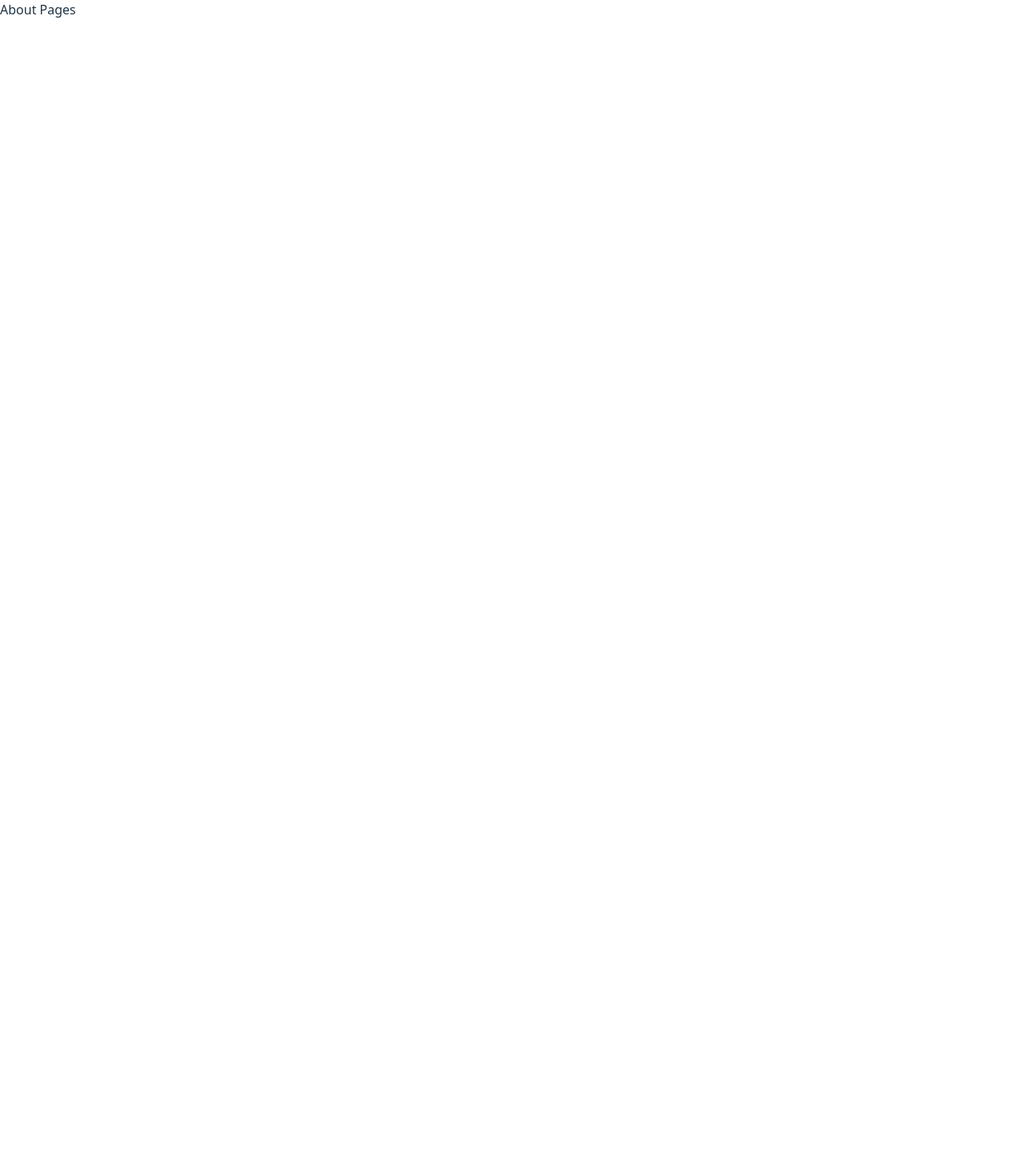
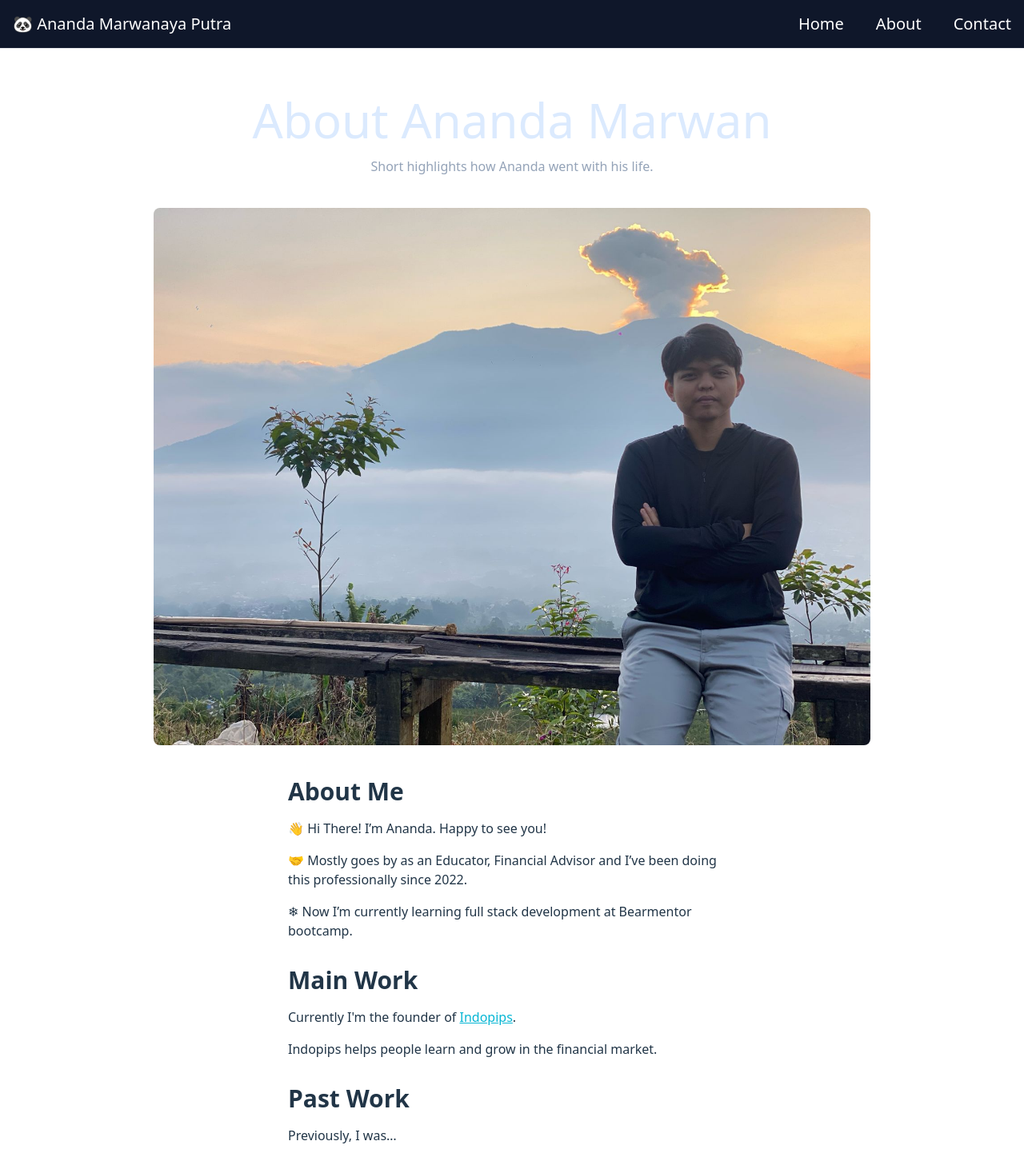
Before and after one commit to anandamarwan/anandamarwan.com, a React (Vite) app: page /about in a window 1280 px wide. Shown: the top 1452 px of the page at 80% size. Before the commit the page ends 800 px from the top, so only its background shows below. Built offline with nearby package versions, Linux system fonts and the light colour scheme.

Commit message:
feat: create about.tsx

```diff
--- a/src/routes/about.tsx
+++ b/src/routes/about.tsx
@@ -1,7 +1,107 @@
+import { ReactNode } from "react";
+import { HeaderRoute } from "./header";
+import { FooterRoute } from "./footer";
+
 export function AboutRoute() {
   return (
-    <div>
-      <h1>About Pages</h1>
+    <div className="p-10">
+      <HeaderRoute />
+      <main className="mt-4">
+        <Introduction />
+        <Photo />
+        <AboutMe />
+      </main>
+      <FooterRoute />
     </div>
   );
 }
+
+function Introduction() {
+  return (
+    <div className="mt-20 flex flex-col justify-center space-y-4">
+      <div className="text-center">
+        <h1 className="text-4xl sm:text-7xl md:text-6xl">
+          <span className="text-blue-100">About </span>
+          <span className="text-blue-100">Ananda Marwan</span>
+        </h1>
+      </div>
+      <div>
+        <p className="text-slate-400 text-center">
+          Short highlights how Ananda went with his life.
+        </p>
+      </div>
+    </div>
+  );
+}
+
+function Photo() {
+  return (
+    <div className="m-10 flex justify-center">
+      <img
+        className="max-w-4xl rounded-lg"
+        src="/images/photo-about.jpeg"
+        alt="Photo of Ananda Marwan"
+      />
+    </div>
+  );
+}
+
+interface SectionProps {
+  title: string;
+  children: ReactNode;
+}
+
+function AboutMe() {
+  return (
+    <div className="mx-10 lg:mx-80 text-left space-y-8">
+      <Section title="About Me">
+        <p>👋 Hi There! I’m Ananda. Happy to see you!</p>
+        <p>
+          🤝 Mostly goes by as an Educator, Financial Advisor and I’ve been
+          doing this professionally since 2022.
+        </p>
+        <p>
+          ❄︎ Now I’m currently learning full stack development at Bearmentor
+          bootcamp.
+        </p>
+      </Section>
+
+      <Section title="Main Work">
+        <p>
+          Currently I'm the founder of{" "}
+          <a
+            href="https://www.instagram.com/indopips"
+            className="text-cyan-500 underline"
+          >
+            Indopips
+          </a>
+          .
+        </p>
+        <p>Indopips helps people learn and grow in the financial market.</p>
+      </Section>
+
+      <Section title="Past Work">
+        <p>Previously, I was…</p>
+        <p>
+          Working as a research and development staff at{" "}
+          <a
+            href="https://www.maxco.co.id/"
+            className="text-cyan-500 underline"
+          >
+            PT. Maxco Futures
+          </a>
+          .
+        </p>
+      </Section>
+    </div>
+  );
+}
+
+function Section({ title, children }: SectionProps) {
+  return (
+    <section className="space-y-4">
+      <h1 className="text-3xl font-bold">{title}</h1>
+      {children}
+    </section>
+  );
+}
```
Also changed, not shown: public/images/photo-about.jpeg (added).
